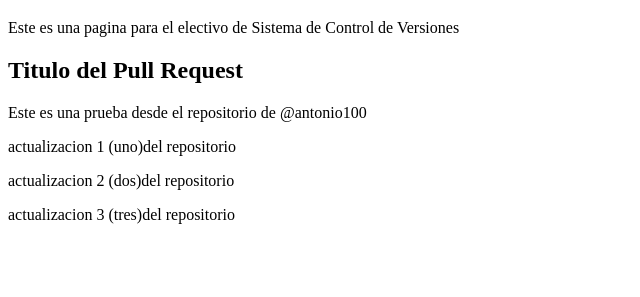
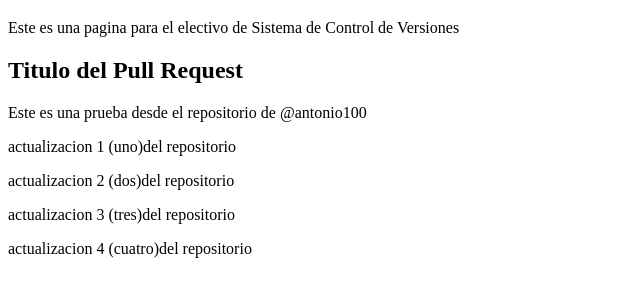
Before and after one commit to kako10/Proyecto_SCV, a plain HTML site: page index.html in a window 1280 px wide. Shown: the part 61-358 px from the top of the page, without its empty margins (0-640 px from the left). Drawn offline with Linux system fonts and the light colour scheme.

Commit message:
actualización 4

```diff
--- a/index.html
+++ b/index.html
@@ -11,6 +11,7 @@
 	<p>actualizacion 1 (uno)del repositorio </p>
 	<p>actualizacion 2 (dos)del repositorio </p>
 	<p>actualizacion 3 (tres)del repositorio </p>
+	<p>actualizacion 4 (cuatro)del repositorio </p>
 
 </body>
 </html>
```
